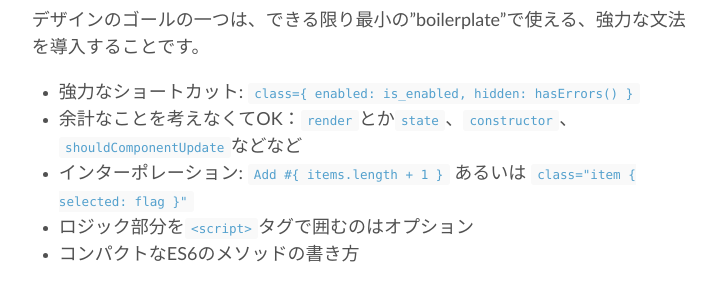
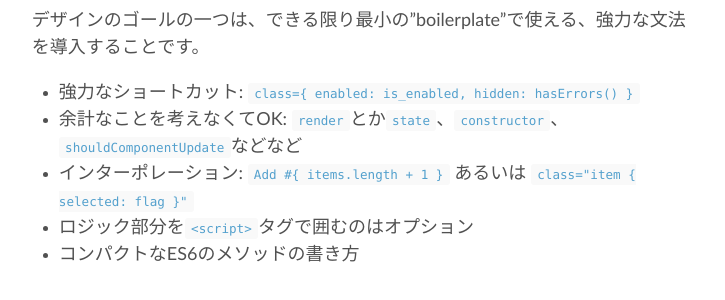
Before and after one commit to riot/riot.github.io, a Jekyll site: the page built from ja/index.md, in a window 1280 px wide and 900 px high, scrolled down 2943 px. Shown: the part 149-449 px from the top of the window, without its empty margins (277-1002 px from the left). Built offline with Jekyll 4.4.1, drawn with Linux system fonts in a browser that asks for light colours; nearby versions of some CDN libraries; Markdown is read by kramdown in place of the engine named in the settings; some of the changed lines change nothing that is shown.

Commit message:
consistent punctuation

```diff
--- a/ja/index.md
+++ b/ja/index.md
@@ -117,7 +117,7 @@ HTMLの文法はWebの *デファクト* 言語であり、ユーザインター
 デザインのゴールの一つは、できる限り最小の"boilerplate"で使える、強力な文法を導入することです。
 
 - 強力なショートカット: `class={ enabled: is_enabled, hidden: hasErrors() }`
-- 余計なことを考えなくてOK：`render`とか`state`、`constructor`、`shouldComponentUpdate`などなど
+- 余計なことを考えなくてOK: `render`とか`state`、`constructor`、`shouldComponentUpdate`などなど
 - インターポレーション: `Add #{ items.length + 1 }` あるいは `class="item { selected: flag }"`
 - ロジック部分を`<script>`タグで囲むのはオプション
 - コンパクトなES6のメソッドの書き方
```
